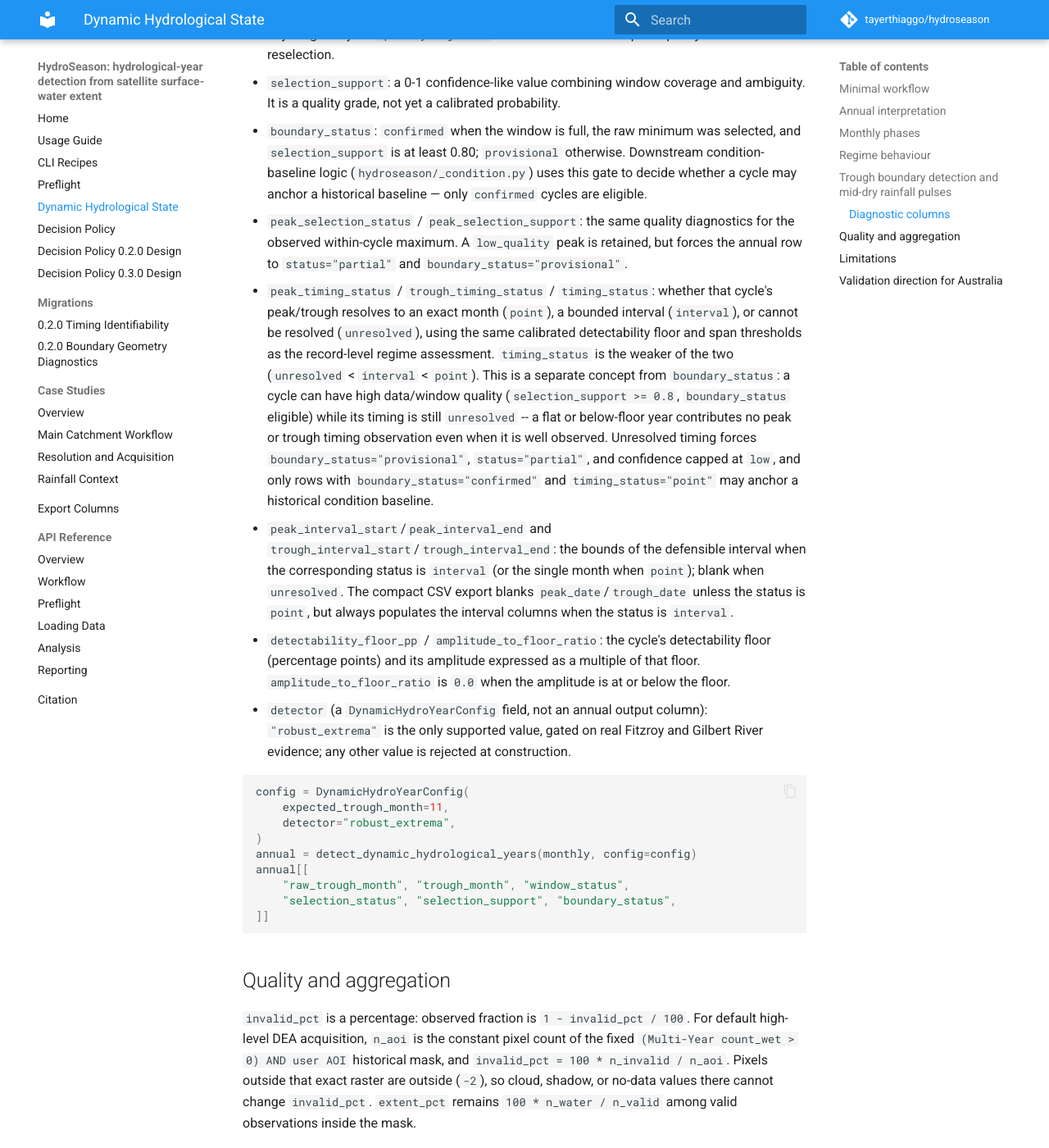
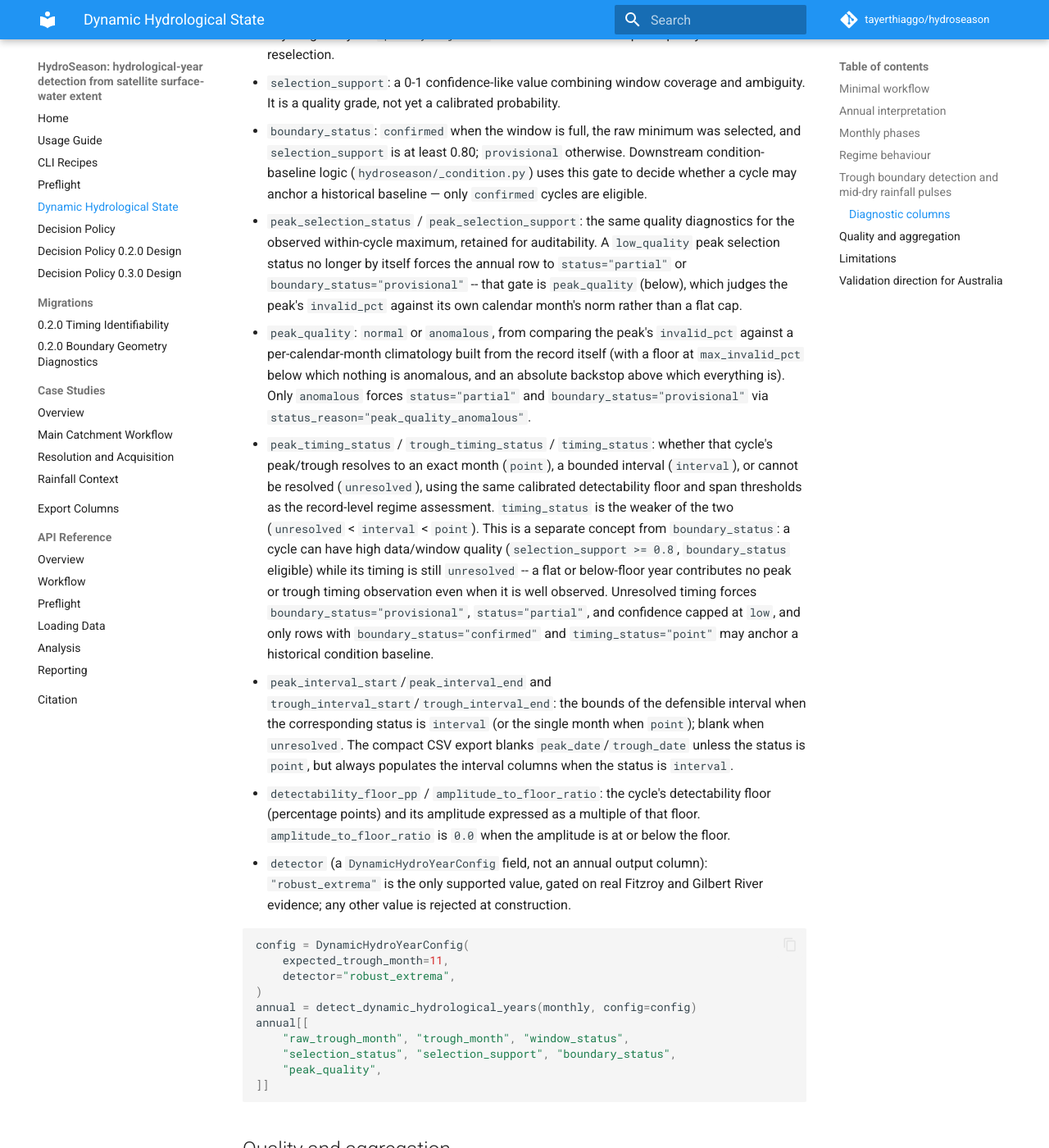
Before and after one commit to tayerthiaggo/hydroseason, an MkDocs documentation site: the page built from docs/hydrological-state.md, in a window 1280 px wide and 1400 px high, scrolled down 3368 px. Shown: the whole window at 82% size. Built offline with MkDocs 1.6.1 and Material for MkDocs 9.7.7, drawn with Linux system fonts in a browser that asks for light colours; comment, search, counter and statistics services are not loaded; some of the changed text lies outside the part shown.

Commit message:
fix: repair report/export/doc gaps opened by peak-quality climatology
Consistency and export follow-ups from the peak-quality-climatology change,
none of which alter detection behaviour:

- HTML report: _STATUS_REASON_TEXT keyed the retired "peak_low_quality"
  reason and had no entry for "peak_quality_anomalous", so downgraded
  cycles rendered without an explanation. Replaced the entry and fixed the
  stale "peak_low_quality" fixture in test_report_html.py.
- Export: "peak_quality" -- the column that now decides status -- was
  exported nowhere. Added it to STABLE_HY_COLUMNS and HY_CSV_COLUMNS (plus
  the alias mapping build_user_hydro_years_export needs to actually
  populate it, since the brief's anchor "immediately after
  peak_selection_status" only exists in STABLE_HY_COLUMNS -- HY_CSV_COLUMNS
  has no such entry, so it was placed in the equivalent slot immediately
  after "status" instead). Documented in docs/report-columns.md and the
  hydrological-state.md column block.
- Docs: corrected three passages in docs/guide.md and
  docs/hydrological-state.md that still described the retired flat 20% peak
  rule as current behaviour, keeping the distinction that the rule is still
  current for the TROUGH.
- Stale docstring reference to "peak_low_quality" in test_dynamic_year.py
  updated to "peak_quality".
- month_of_year_invalid_climatology (public, in __all__) raised
  AttributeError on a non-DatetimeIndex frame; added a guard that falls
  back to fallback_pct for every month instead, with a test.
- CHANGELOG entry for the new column, the new status_reason value, and the
  retirement of the flat rule; verified against the pre-climatology commit
  that exactly 10 of 63 case-study cycles move partial -> complete with
  zero reverse transitions.

Co-Authored-By: Claude Sonnet 5 <noreply@anthropic.com>

````diff
--- a/docs/hydrological-state.md
+++ b/docs/hydrological-state.md
@@ -126,9 +126,18 @@ Each year's trough opportunity carries diagnostics that separate what was
   gate to decide whether a cycle may anchor a historical baseline — only
   `confirmed` cycles are eligible.
 - `peak_selection_status` / `peak_selection_support`: the same quality
-  diagnostics for the observed within-cycle maximum. A `low_quality` peak is
-  retained, but forces the annual row to `status="partial"` and
-  `boundary_status="provisional"`.
+  diagnostics for the observed within-cycle maximum, retained for
+  auditability. A `low_quality` peak selection status no longer by itself
+  forces the annual row to `status="partial"` or
+  `boundary_status="provisional"` -- that gate is `peak_quality` (below),
+  which judges the peak's `invalid_pct` against its own calendar month's
+  norm rather than a flat cap.
+- `peak_quality`: `normal` or `anomalous`, from comparing the peak's
+  `invalid_pct` against a per-calendar-month climatology built from the
+  record itself (with a floor at `max_invalid_pct` below which nothing is
+  anomalous, and an absolute backstop above which everything is). Only
+  `anomalous` forces `status="partial"` and `boundary_status="provisional"`
+  via `status_reason="peak_quality_anomalous"`.
 - `peak_timing_status` / `trough_timing_status` / `timing_status`: whether
   that cycle's peak/trough resolves to an exact month (`point`), a bounded
   interval (`interval`), or cannot be resolved (`unresolved`), using the same
@@ -165,6 +174,7 @@ annual = detect_dynamic_hydrological_years(monthly, config=config)
 annual[[
     "raw_trough_month", "trough_month", "window_status",
     "selection_status", "selection_support", "boundary_status",
+    "peak_quality",
 ]]
 ```
 
@@ -180,7 +190,10 @@ observations inside the mask.
 
 Observed extrema from low-quality months remain visible for auditability, but
 they are flagged `low_quality`, reduce support, and cannot produce a confirmed
-annual boundary. Use `quality_policy="flag"` when finite observations with
+annual boundary -- true for the TROUGH. The PEAK's admissibility no longer
+depends on this flat threshold; it is instead judged by `peak_quality`
+against its own calendar month's norm (see above). Use `quality_policy="flag"`
+when finite observations with
 partial invalid coverage should remain `candidate_usable`/`usable_month` for
 cycle identification; their invalid counts still lower confidence. A 100%
 invalid month (or a month with no observed extent) remains ineligible. Aggregate
````
Also changed, not shown: CHANGELOG.md (+13 -0 lines), docs/guide.md (+8 -3 lines), docs/report-columns.md (+1 -0 lines), 6 other files.
